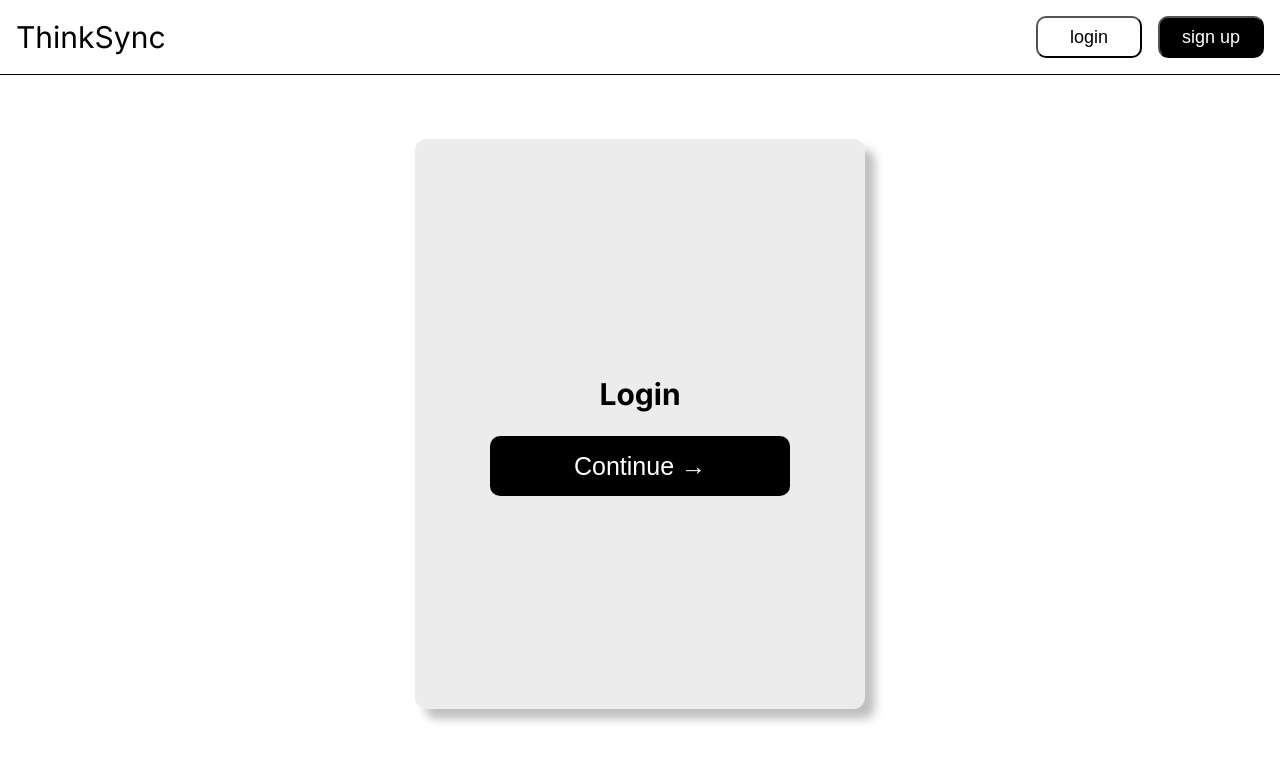
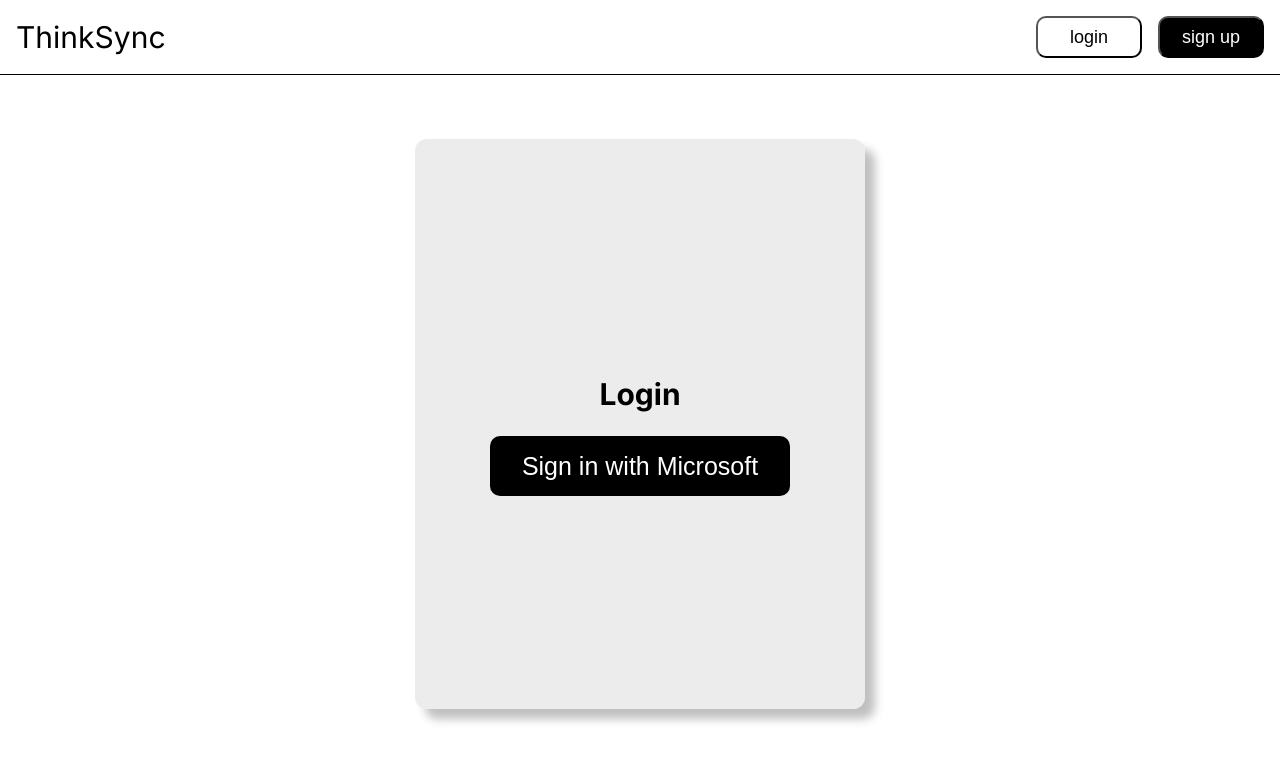
Before and after one commit to ilyKenta/ThinkSync, a Next.js app in the folder frontend/: page /login in a window 1280 px wide. Shown: the top 762 px of the page. Built offline with nearby package versions, Linux system fonts and the light colour scheme.

Commit message:
mircrosoft login

```diff
--- a/frontend/src/app/login/page.tsx
+++ b/frontend/src/app/login/page.tsx
@@ -1,10 +1,68 @@
 'use client';
 
-import styles from "./page.module.css";
-
-
+import { useState } from 'react';
+import { useRouter } from 'next/navigation';
+import styles from './page.module.css';
 
 export default function LoginPage() {
+  const [loading, setLoading] = useState(false);
+  const router = useRouter();
+
+  // Function to handle Microsoft login
+  const handleMicrosoftLogin = async () => {
+    setLoading(true);
+
+    try {
+      // 1. Redirect user to Microsoft login
+      const microsoftAuthUrl = 'https://login.microsoftonline.com/common/oauth2/v2.0/authorize';
+      const clientId = process.env.NEXT_PUBLIC_MICROSOFT_CLIENT_ID;
+      const redirectUri = process.env.NEXT_PUBLIC_MICROSOFT_REDIRECT_URI;
+
+      // Build OAuth URL
+      const url = `${microsoftAuthUrl}?client_id=${clientId}&response_type=code&redirect_uri=${redirectUri}&scope=openid profile email`;
+
+      // Open the authentication window
+      const authWindow = window.open(url, '_blank', 'width=500,height=700');
+
+      if (!authWindow) {
+        setLoading(false);
+        alert("Please enable popups for this site.");
+        return;
+      }
+
+      // Wait for the user to authorize and close the window
+      const interval = setInterval(async() => {
+        if (authWindow.closed) {
+          clearInterval(interval);
+          const code = new URLSearchParams(window.location.search).get('code');
+
+          if (code) {
+            // 2. Exchange the code for an access token (you may need to send this code to your backend)
+            const response = await fetch('/api/auth/microsoft', {
+              method: 'POST',
+              headers: {
+                'Content-Type': 'application/json',
+              },
+              body: JSON.stringify({ code }),
+            });
+
+            const data = await response.json();
+            if (data.token) {
+              // 3. Store the JWT and handle user redirection
+              localStorage.setItem('jwt', data.token); // or store in a global state
+              router.push('/login'); // or wherever you want to redirect
+            } else {
+              alert('Error: ' + data.error);
+            }
+          }
+        }
+      }, 1000);
+
+    } catch (error) {
+      setLoading(false);
+      console.error('Error during login:', error);
+    }
+  };
   return (
     <main className={styles.loginPage}>
       <header className={styles.header}>
@@ -19,7 +77,9 @@ export default function LoginPage() {
         <h1 className={styles.title}>Login</h1>
         <form className={styles.loginForm}>
 
-          <button type="submit">Continue →</button>
+        <button className={styles.loginButton} onClick={handleMicrosoftLogin} disabled={loading}>
+            {loading ? 'Logging in...' : 'Sign in with Microsoft'}
+          </button>
         </form>
       </section>
     </main>
```
